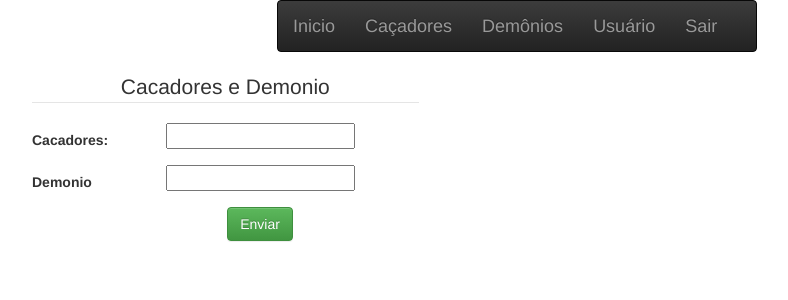
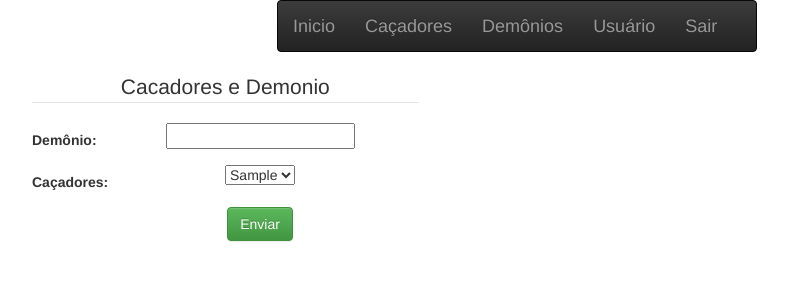
Before and after one commit to crisvasconcelos/tarefa4, a PHP site: page /CRUD_demonios/forminserir_demonio.php in a window 1280 px wide. Shown: the top 300 px of the page, without its empty margins (123-911 px from the left). Run offline with PHP 8.4, Linux system fonts and the light colour scheme; the visitor is signed in with stand-in values (Sample User, id 1); tables that the repository leaves empty or names only in its code hold one stand-in row (values such as "Sample post"); some libraries are stand-ins or nearby versions.

Commit message:
[ADJUST] ajustando o CRUD  inserir e editar de demonio
Signed-off-by: Cristiana Vasconcelos <cristiana.aurea123@gmail.com>

```diff
--- a/CRUD_demonios/formeditar_demonio.php
+++ b/CRUD_demonios/formeditar_demonio.php
@@ -3,7 +3,7 @@
 include_once("../header.php");
 include_once '../conexao.php';
 
-$cris = $con->prepare("SELECT * from cacadores;;");
+$cris = $con->prepare("SELECT * from cacadores;");
 $cris->execute();
 $dados = $cris->fetchAll(PDO::FETCH_OBJ)
 
--- a/CRUD_demonios/forminserir_demonio.php
+++ b/CRUD_demonios/forminserir_demonio.php
@@ -1,6 +1,9 @@
 <?php
 include_once("../header.php");
 include_once '../conexao.php';
+$cris = $con->prepare("SELECT * from cacadores;");
+$cris->execute();
+$dados = $cris->fetchAll(PDO::FETCH_OBJ)
 ?>
 
 <div class="col-md-5">
@@ -8,18 +11,21 @@
         <fieldset>
             <legend>Cacadores e Demonio</legend>
             <div class="form-group">
-                <label class="col-sm-2 control-label">Cacadores:</label>
-                <div class="col-sm-10">
-                    <input type="text" name="cacadores" />
-                </div>
-            </div>
-            <div class="form-group">
-                <label class="col-sm-2 control-label">Demonio</label>
+                <label class="col-sm-2 control-label">Demônio:</label>
                 <div class="col-sm-10">
                     <input type="text" name="demonio" />
                 </div>
             </div>
-
+            <div class="form-group">
+                <label class="col-sm-2 control-label">Caçadores:</label>
+                <div class="col-sm-10">
+                    <select name="cacadores">
+                        <?php foreach ($dados as $key => $row) : ?>
+                            <option value="<?php echo $row->id; ?>"><?php echo $row->cacadores; ?></option>
+                        <?php endforeach; ?>
+                    </select>
+                </div>
+            </div>
             <div class="form-group">
                 <div class="col-sm-offset-2 col-sm-10">
                     <button type="submit" class="btn btn-success">Enviar</button>
--- a/nbproject/private/private.xml
+++ b/nbproject/private/private.xml
@@ -11,10 +11,6 @@
         </file>
     </editor-bookmarks>
     <open-files xmlns="http://www.netbeans.org/ns/projectui-open-files/2">
-        <group>
-            <file>file:/home/cristiana/tarefa4/LOGIN/verificalogin.php</file>
-            <file>file:/home/cristiana/tarefa4/usuario.php</file>
-            <file>file:/home/cristiana/tarefa4/header.php</file>
-        </group>
+        <group/>
     </open-files>
 </project-private>
```
